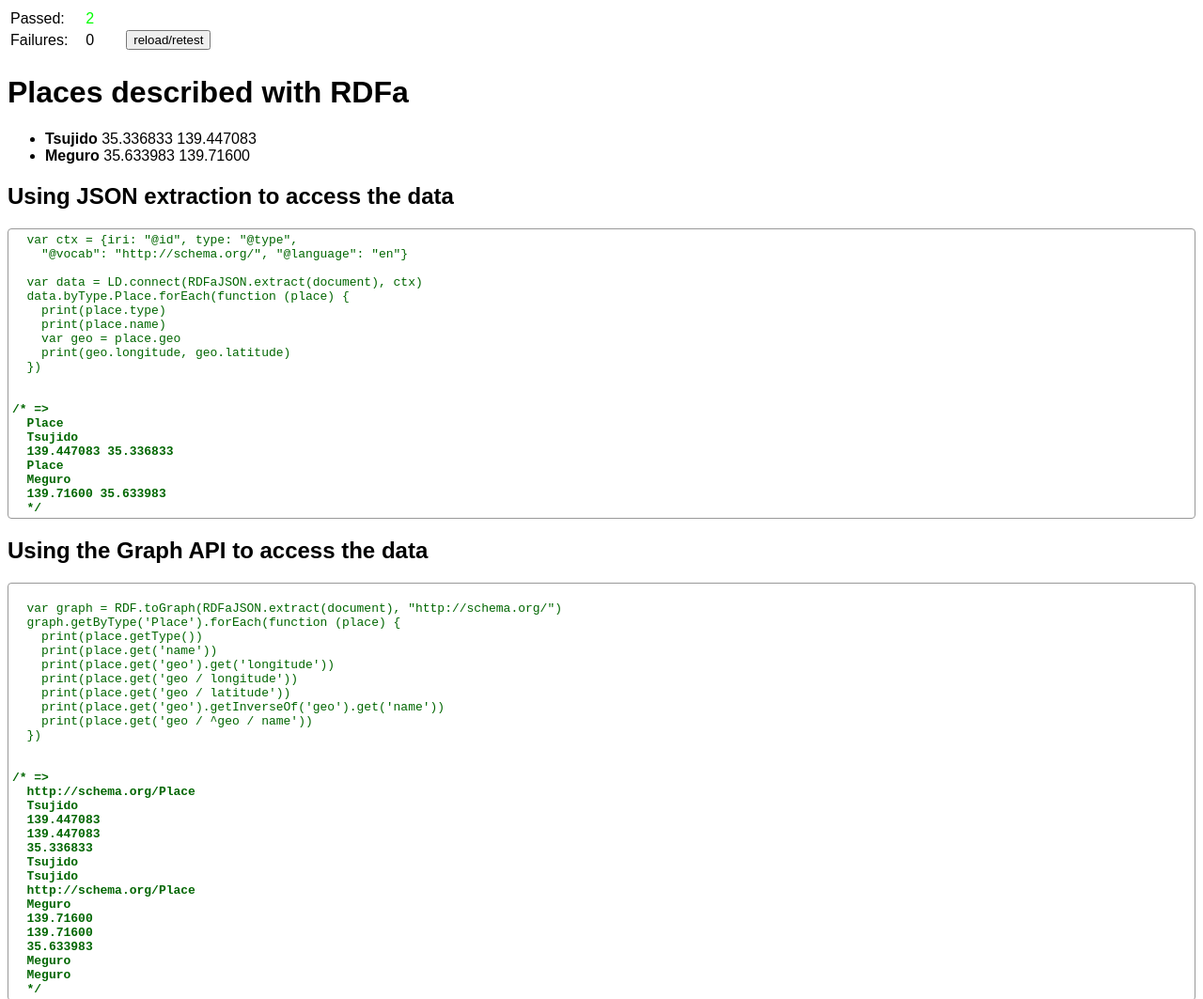
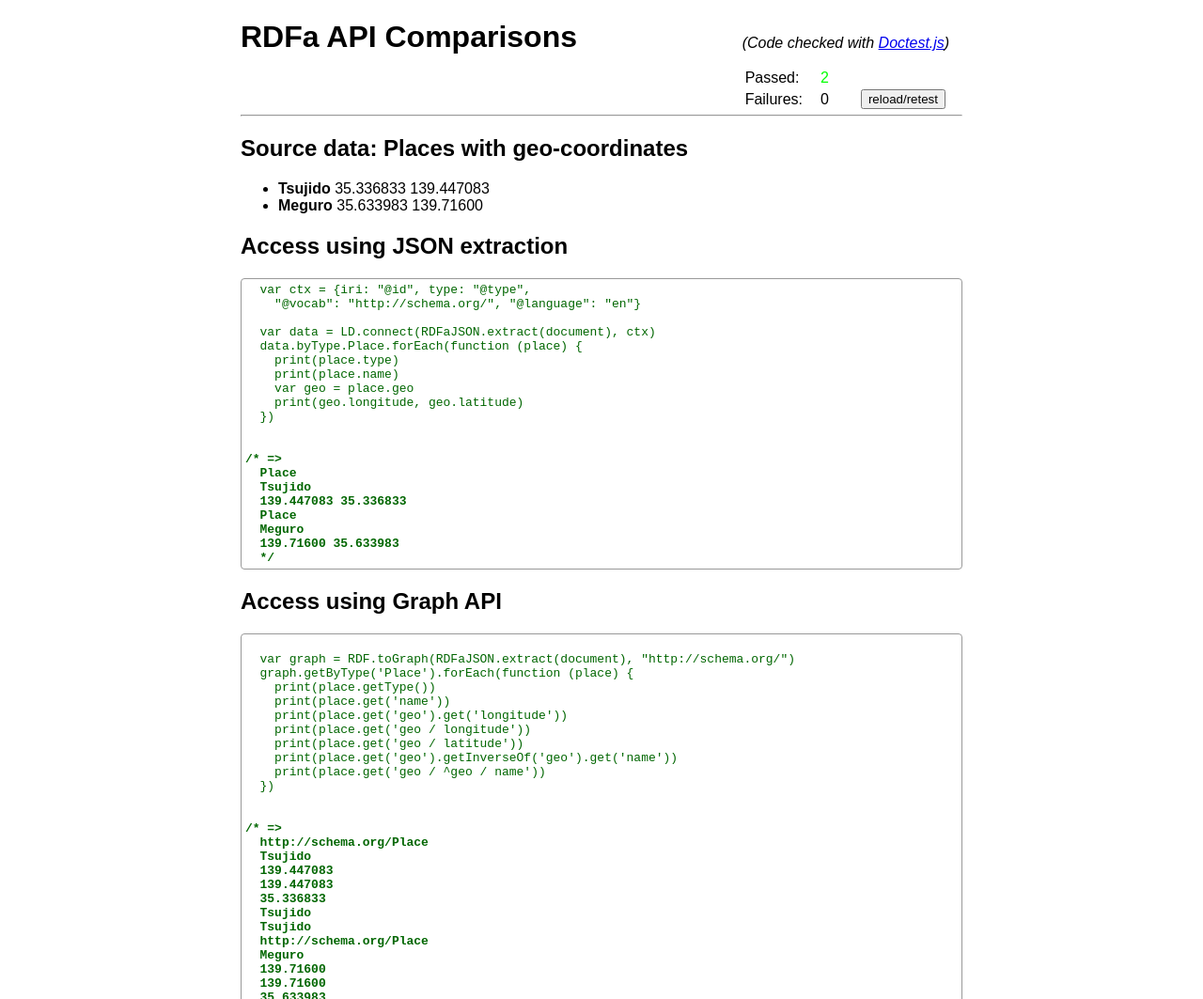
Before and after one commit to niklasl/rdfa-lab, a website with bundled scripts: page examples/rdfa-api-comparisons.html in a window 1280 px wide. Shown: the top 1063 px of the page at 94% size. Built offline with nearby package versions, Linux system fonts and the light colour scheme.

Commit message:
Improve rdfa-api-comparisons layout

```diff
--- a/examples/rdfa-api-comparisons.html
+++ b/examples/rdfa-api-comparisons.html
@@ -5,10 +5,28 @@
   <title>RDFa Lab Doctests</title>
   <script src="vendor/doctest.js"></script>
   <link href="vendor/doctest.css" rel="stylesheet">
+  <style>
+    body {
+      margin: auto;
+      max-width: 48em;
+    }
+    #doctest-box {
+      float: right;
+    }
+  </style>
  </head>
  <body class="autodoctest">
 
-  <h1>Places described with RDFa</h1>
+  <div id="doctest-box">
+    <p><em>(Code checked with <a href="http://doctestjs.org/">Doctest.js</a>)</em></p>
+    <div id="doctest-output"></div>
+  </div>
+
+  <h1>RDFa API Comparisons</h1>
+
+  <hr style="clear: both;"/>
+
+  <h2>Source data: Places with geo-coordinates</h2>
   <ul vocab="http://schema.org/">
     <li typeof="Place">
       <b property="name">Tsujido</b>
@@ -29,7 +47,7 @@
   <script src="../js/rdfa/parser.js"></script>
   <script src="../js/rdfa/json.js"></script>
 
-  <h2>Using JSON extraction to access the data</h2>
+  <h2>Access using JSON extraction</h2>
   <script src="../js/jsonld/core.js"></script>
   <script src="../js/ld.js"></script>
   <pre class="commenttest">
@@ -55,7 +73,7 @@
 
   </pre>
 
-  <h2>Using the Graph API to access the data</h2>
+  <h2>Access using Graph API</h2>
   <script src="../js/rdf.js"></script>
   <pre class="commenttest">
 
```
